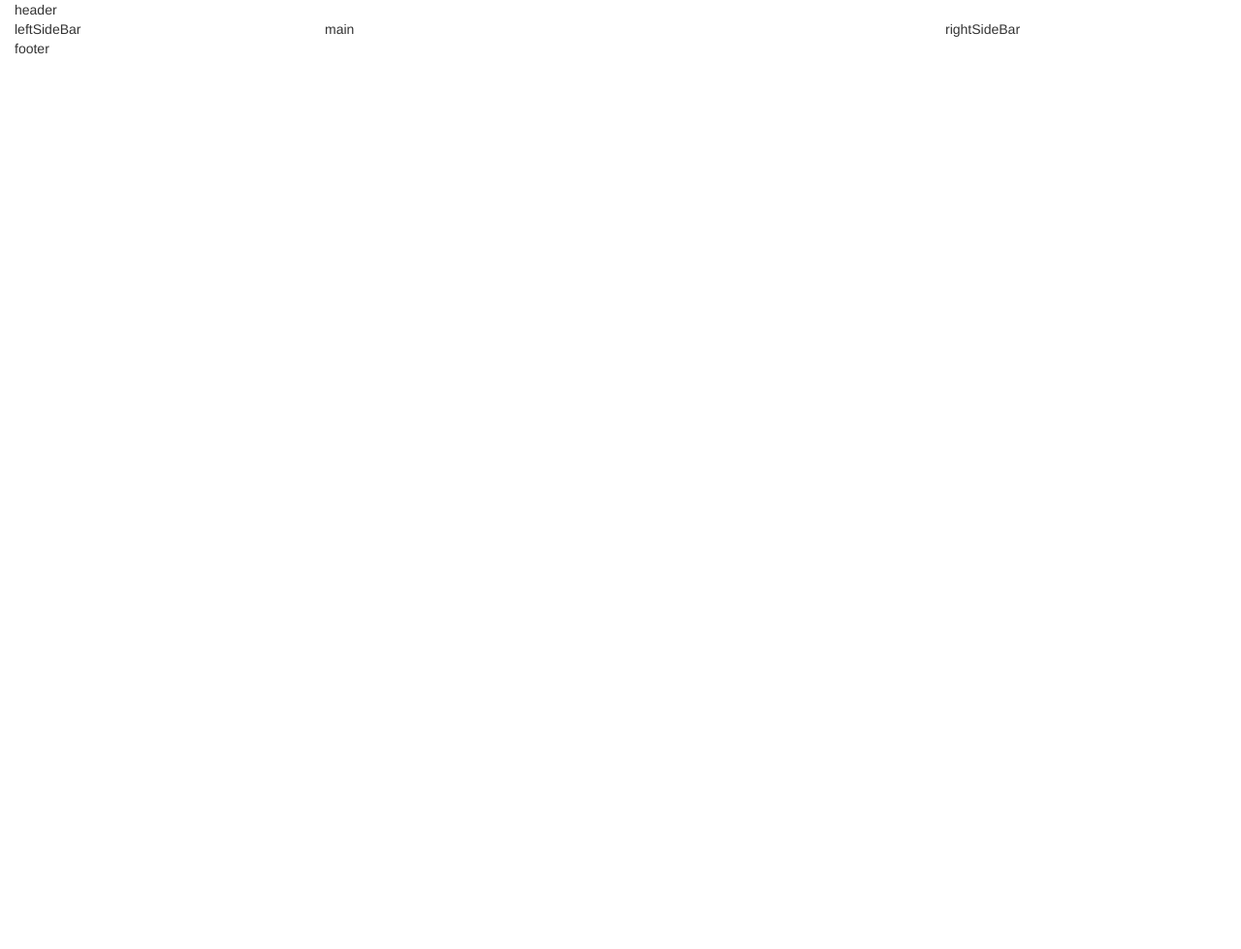
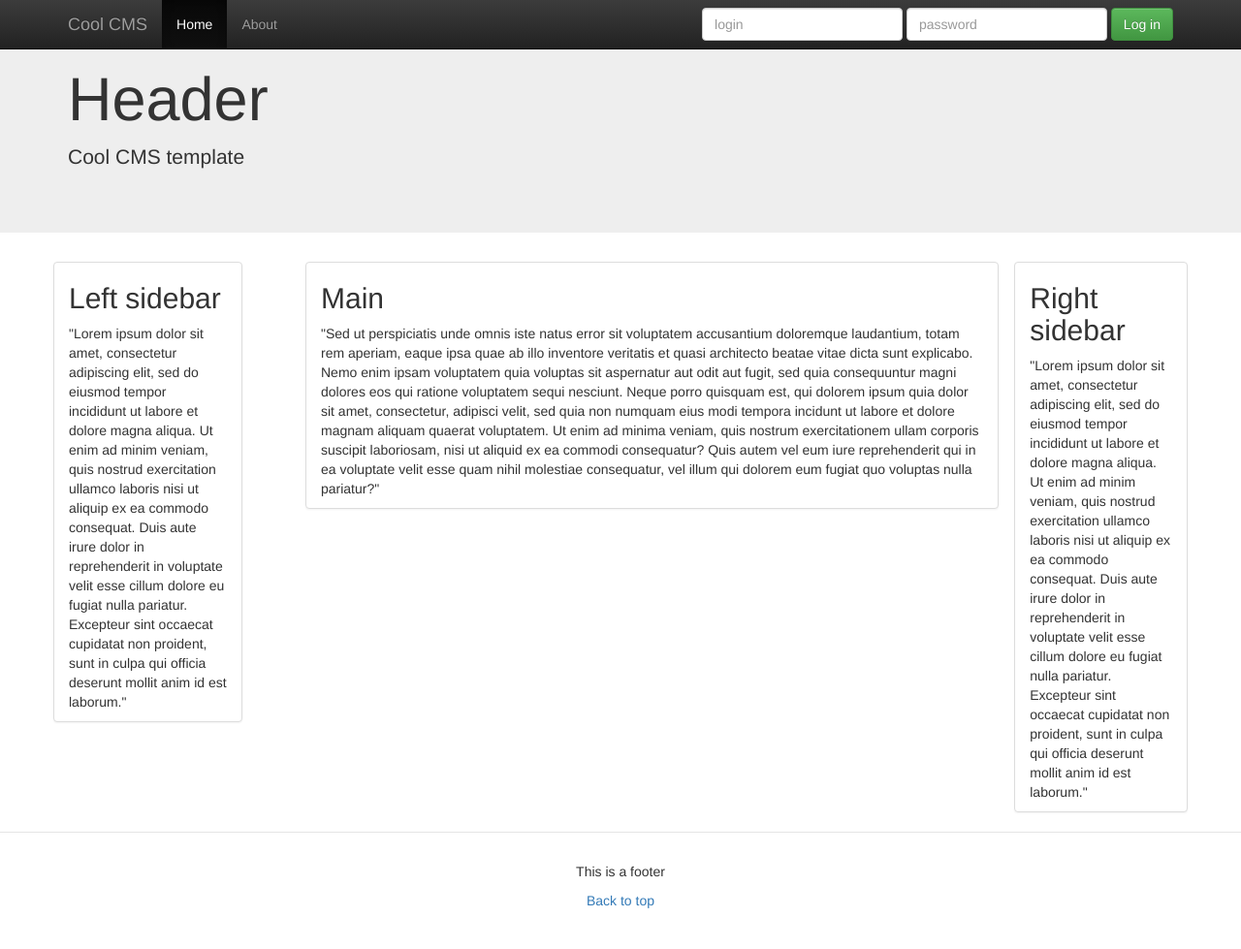
Before and after one commit to adamfaryna/Bootstrap-CMS-template, a website: page app/index.html in a window 1280 px wide. Shown: the whole page at 97% size. Before the commit the page ends 800 px from the top, so only its background shows below. Drawn offline with nearby package versions, Linux system fonts and the light colour scheme.

Commit message:
save before change

```diff
--- a/app/index.html
+++ b/app/index.html
@@ -1,29 +1,112 @@
 <!DOCTYPE html>
-<html>
+<html lang="pl">
 <head>
     <title>Beautiful Layout</title>
+    <meta charset="utf-8">
+    <meta http-equiv="X-UA-Compatible" content="IE=edge">
     <meta name="viewport" content="width=device-width, initial-scale=1">
     <link rel="stylesheet" type="text/css" href="../bower_components/bootstrap/dist/css/bootstrap.css">
     <link rel="stylesheet" type="text/css" href="../bower_components/bootstrap/dist/css/bootstrap-theme.min.css">
-    <script src="../bower_components/jquery/dist/jquery.min.js"></script>
-    <script src="../bower_components/bootstrap/dist/js/bootstrap.js"></script>
+    <link rel="stylesheet" type="text/css" href="styles/style.css">
 </head>
 <body>
+<nav id="navbar" class="navbar navbar-fixed-top navbar-inverse">
+    <div class="container">
+        <div class="navbar-header">
+            <a class="navbar-brand" href="#">Cool CMS</a>
+        </div>
+        <div>
+            <ul class="nav navbar-nav">
+                <li class="active">
+                    <a href="#">Home</a>
+                </li>
+                <li>
+                    <a href="#about">About</a>
+                </li>
+            </ul>
+        </div>
+        <div class="navbar-form navbar-right collapse navbar-collapse">
+            <div class="form-group">
+                <input type="text" placeholder="login" class="form-control">
+            </div>
+            <div class="form-group">
+                <input type="password" placeholder="password" class="form-control">
+            </div>
+            <button type="submit" class="btn btn-success">Log in</button>
+        </div>
+    </div>
+</nav>
 
-<div class="container-fluid">
-    <div class="row">
-        <div id="header" class="col-md-12">header</div>
-    </div>
+<div class="jumbotron">
+    <div class="container">
+        <h1>Header</h1>
 
-    <div class="row">
-        <div id="left-sidebar" class="col-md-3">leftSideBar</div>
-        <div id="main" class="col-md-6">main</div>
-        <div id="right-sidebar" class="col-md-3">rightSideBar</div>
-    </div>
-
-    <div class="row">
-        <div id="footer" class="col-md-12">footer</div>
+        <p>Cool CMS template</p>
     </div>
 </div>
+
+<div class="container">
+    <div class="row">
+        <div id="left-sidebar" class="sidebar col-md-2">
+            <div class="row">
+                <div class="col-md-12 panel panel-default">
+                    <h2>Left sidebar</h2>
+
+                    <p>"Lorem ipsum dolor sit amet, consectetur adipiscing elit, sed do eiusmod tempor incididunt ut
+                        labore et dolore magna aliqua. Ut enim ad minim veniam, quis nostrud exercitation ullamco
+                        laboris nisi ut aliquip ex ea commodo consequat. Duis aute irure dolor in reprehenderit in
+                        voluptate velit esse cillum dolore eu fugiat nulla pariatur. Excepteur sint occaecat cupidatat
+                        non proident, sunt in culpa qui officia deserunt mollit anim id est laborum."
+                    </p>
+                </div>
+            </div>
+        </div>
+        <div id="main" class="col-md-8">
+            <div class="row">
+                <div class="col-md-11 col-md-offset-1 panel panel-default">
+                    <h2>Main</h2>
+
+                    <p>"Sed ut perspiciatis unde omnis iste natus error sit voluptatem accusantium doloremque
+                        laudantium, totam rem aperiam, eaque ipsa quae ab illo inventore veritatis et quasi architecto
+                        beatae vitae dicta sunt explicabo. Nemo enim ipsam voluptatem quia voluptas sit aspernatur aut
+                        odit aut fugit, sed quia consequuntur magni dolores eos qui ratione voluptatem sequi nesciunt.
+                        Neque porro quisquam est, qui dolorem ipsum quia dolor sit amet, consectetur, adipisci velit,
+                        sed quia non numquam eius modi tempora incidunt ut labore et dolore magnam aliquam quaerat
+                        voluptatem. Ut enim ad minima veniam, quis nostrum exercitationem ullam corporis suscipit
+                        laboriosam, nisi ut aliquid ex ea commodi consequatur? Quis autem vel eum iure reprehenderit qui
+                        in ea voluptate velit esse quam nihil molestiae consequatur, vel illum qui dolorem eum fugiat
+                        quo voluptas nulla pariatur?"
+                    </p>
+                </div>
+            </div>
+        </div>
+
+        <div id="right-sidebar" class="sidebar col-md-2">
+            <div class="row">
+                <div class="col-md-11 col-md-offset-1 panel panel-default">
+                    <h2>Right sidebar</h2>
+
+                    <p>"Lorem ipsum dolor sit amet, consectetur adipiscing elit, sed do eiusmod tempor incididunt ut
+                        labore et dolore magna aliqua. Ut enim ad minim veniam, quis nostrud exercitation ullamco
+                        laboris nisi ut aliquip ex ea commodo consequat. Duis aute irure dolor in reprehenderit in
+                        voluptate velit esse cillum dolore eu fugiat nulla pariatur. Excepteur sint occaecat cupidatat
+                        non proident, sunt in culpa qui officia deserunt mollit anim id est laborum."
+                    </p>
+                </div>
+            </div>
+        </div>
+    </div>
+</div>
+
+<footer class="footer">
+    <p>This is a footer</p>
+
+    <p>
+        <a href="#">Back to top</a>
+    </p>
+</footer>
+
+<script type="text/javascript" src="../bower_components/jquery/dist/jquery.min.js"></script>
+<script type="text/javascript" src="../bower_components/bootstrap/dist/js/bootstrap.js"></script>
 </body>
 </html>
--- /dev/null
+++ b/app/styles/style.css
@@ -0,0 +1,36 @@
+/*#left-sidebar, #right-sidebar {
+  background-color: @brand-info;
+}*/
+
+footer {
+  display: block;
+  text-align: center;
+  padding: 30px 0;
+  border-top: 1px solid #e5e5e5;
+}
+
+#main {
+  /*position: relative;*/
+  margin-left: auto;
+  margin-right: auto;
+}
+
+/*#main {
+  max-width: 80%;
+}*/
+
+/*#left-sidebar, right-sidebar {
+  width: 15%;
+}*/
+
+@media screen and (max-width: 767px) {
+
+}
+
+@media screen and (min-width: 768px) and (max-width: 1199px) {
+
+}
+
+@media screen and (min-width: 1200px) {
+
+}
```
